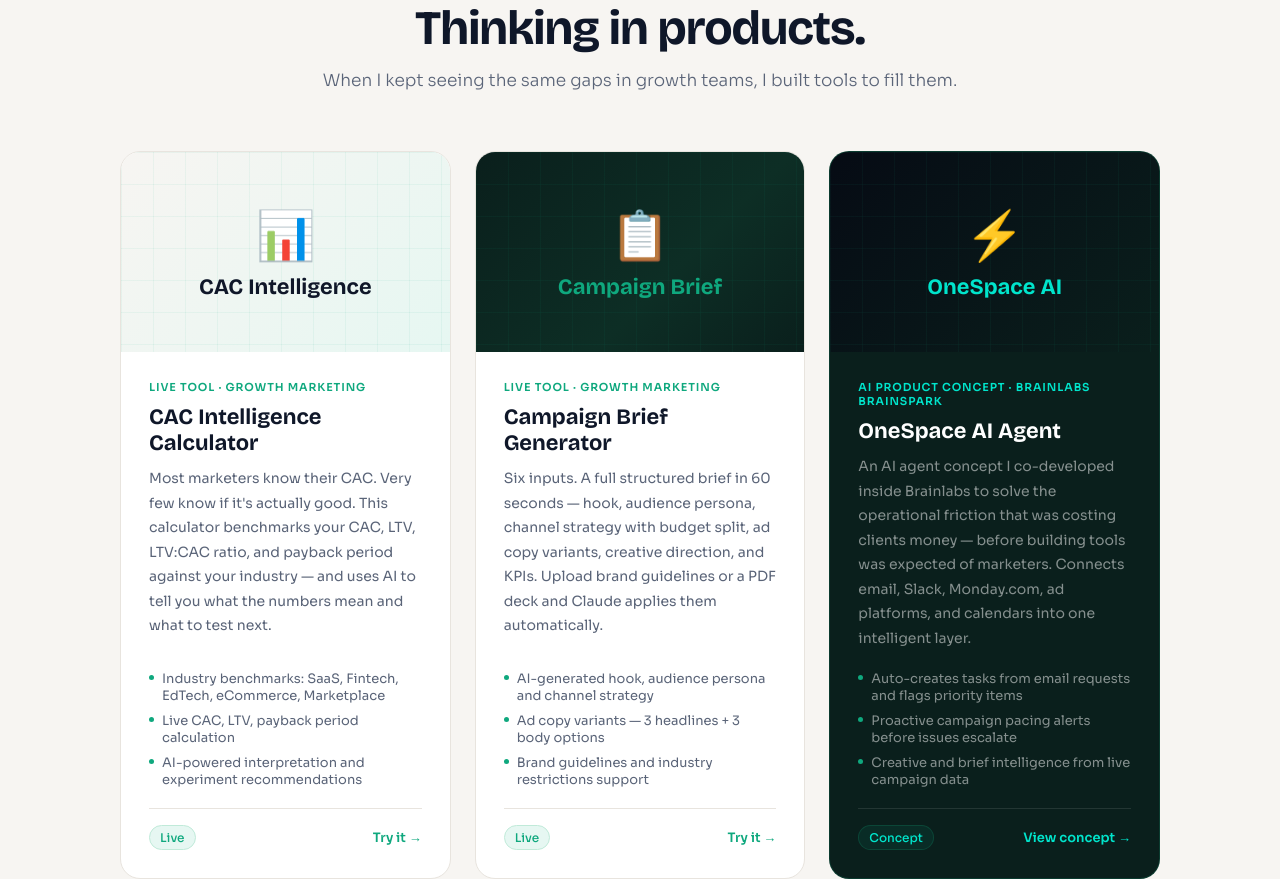
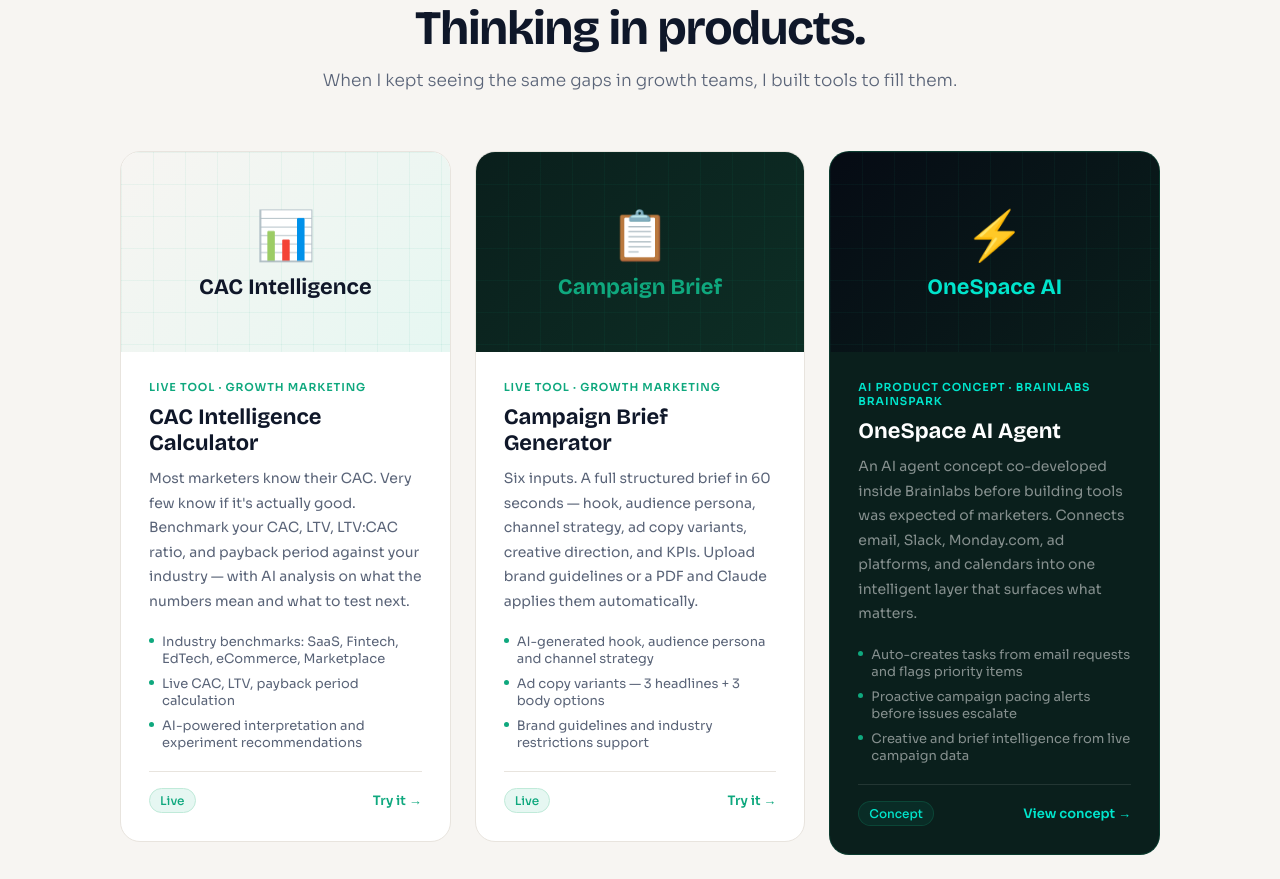
Before and after one commit to priyankarajpali2698/Portfolio, a plain HTML site: page index.html in a window 1280 px wide. Shown: the part 4085-4964 px from the top of the page. Drawn offline with nearby package versions, Linux system fonts and the light colour scheme.

Commit message:
Add files via upload
Added Campaign Brief Generator

```diff
--- a/index.html
+++ b/index.html
@@ -179,8 +179,8 @@
 /* ── TOOLS ─────────────────────────────── */
 #tools{padding:100px 0;background:var(--off-white)}
 .tools-header{text-align:center;margin-bottom:56px}
-.tools-grid{display:grid;grid-template-columns:repeat(3,1fr);gap:24px;align-items:stretch}
-.tool-card{border-radius:20px;overflow:hidden;cursor:pointer;text-decoration:none;display:flex;flex-direction:column;transition:.3s;border:1.5px solid var(--border);height:100%}
+.tools-grid{display:grid;grid-template-columns:repeat(3,minmax(0,1fr));gap:24px;align-items:start}
+.tool-card{border-radius:20px;overflow:hidden;cursor:pointer;text-decoration:none;display:flex;flex-direction:column;transition:.3s;border:1.5px solid var(--border)}
 .tool-card:hover{transform:translateY(-4px);box-shadow:0 16px 48px rgba(15,23,41,.1)}
 .tool-card-cac{background:var(--white)}
 .tool-card-one{background:var(--teal-dark)}
@@ -293,7 +293,7 @@
   .hero-name{font-size:66px}
   .hero-photo-wrap{max-width:360px}
   .about-inner{gap:40px}
-  .tools-grid{grid-template-columns:1fr 1fr}
+  .tools-grid{grid-template-columns:repeat(2,minmax(0,1fr))}
   .projects-grid{grid-template-columns:1fr 1fr}
 }
 
@@ -780,7 +780,7 @@
         <div class="tool-body">
           <div class="tool-tag">Live Tool · Growth Marketing</div>
           <div class="tool-title">CAC Intelligence Calculator</div>
-          <div class="tool-desc">Most marketers know their CAC. Very few know if it's actually good. This calculator benchmarks your CAC, LTV, LTV:CAC ratio, and payback period against your industry — and uses AI to tell you what the numbers mean and what to test next.</div>
+          <div class="tool-desc">Most marketers know their CAC. Very few know if it's actually good. Benchmark your CAC, LTV, LTV:CAC ratio, and payback period against your industry — with AI analysis on what the numbers mean and what to test next.</div>
           <div class="tool-features">
             <div class="tool-feature"><div class="tool-feature-dot"></div><span>Industry benchmarks: SaaS, Fintech, EdTech, eCommerce, Marketplace</span></div>
             <div class="tool-feature"><div class="tool-feature-dot"></div><span>Live CAC, LTV, payback period calculation</span></div>
@@ -795,17 +795,17 @@
 
 
       <a href="https://priyankarajpali2698.github.io/campaign-brief-generator/" target="_blank" class="tool-card tool-card-cac">
-        <div class="tool-card-banner tool-brief-banner">
+        <div class="tool-card-banner tool-cac-banner" style="background:linear-gradient(135deg,#0A1F1C 0%,#0D2E25 100%)">
           <div class="tool-banner-grid"></div>
           <div class="tool-banner-content">
             <div class="tool-banner-icon">📋</div>
-            <div class="tool-banner-name" style="color:var(--teal)">Campaign Brief</div>
+            <div class="tool-banner-name" style="color:#0FA87E">Campaign Brief</div>
           </div>
         </div>
         <div class="tool-body">
           <div class="tool-tag">Live Tool · Growth Marketing</div>
           <div class="tool-title">Campaign Brief Generator</div>
-          <div class="tool-desc">Six inputs. A full structured brief in 60 seconds — hook, audience persona, channel strategy with budget split, ad copy variants, creative direction, and KPIs. Upload brand guidelines or a PDF deck and Claude applies them automatically.</div>
+          <div class="tool-desc">Six inputs. A full structured brief in 60 seconds — hook, audience persona, channel strategy, ad copy variants, creative direction, and KPIs. Upload brand guidelines or a PDF and Claude applies them automatically.</div>
           <div class="tool-features">
             <div class="tool-feature"><div class="tool-feature-dot"></div><span>AI-generated hook, audience persona and channel strategy</span></div>
             <div class="tool-feature"><div class="tool-feature-dot"></div><span>Ad copy variants — 3 headlines + 3 body options</span></div>
@@ -829,7 +829,7 @@
         <div class="tool-body">
           <div class="tool-tag" style="color:#00E5CC">AI Product Concept · Brainlabs BrainSpark</div>
           <div class="tool-title tool-title-dark">OneSpace AI Agent</div>
-          <div class="tool-desc tool-desc-dark">An AI agent concept I co-developed inside Brainlabs to solve the operational friction that was costing clients money — before building tools was expected of marketers. Connects email, Slack, Monday.com, ad platforms, and calendars into one intelligent layer.</div>
+          <div class="tool-desc tool-desc-dark">An AI agent concept co-developed inside Brainlabs before building tools was expected of marketers. Connects email, Slack, Monday.com, ad platforms, and calendars into one intelligent layer that surfaces what matters.</div>
           <div class="tool-features">
             <div class="tool-feature tool-feature-dark"><div class="tool-feature-dot"></div><span>Auto-creates tasks from email requests and flags priority items</span></div>
             <div class="tool-feature tool-feature-dark"><div class="tool-feature-dot"></div><span>Proactive campaign pacing alerts before issues escalate</span></div>
```
